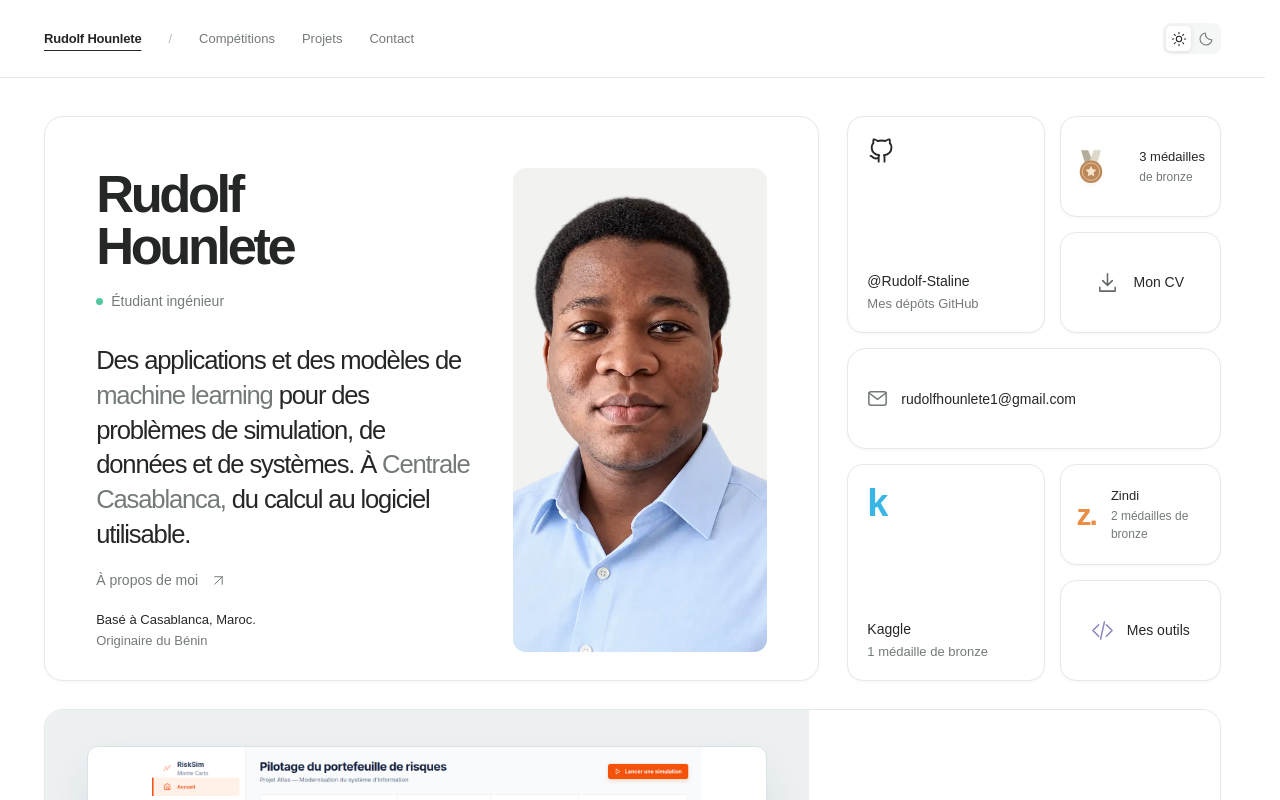
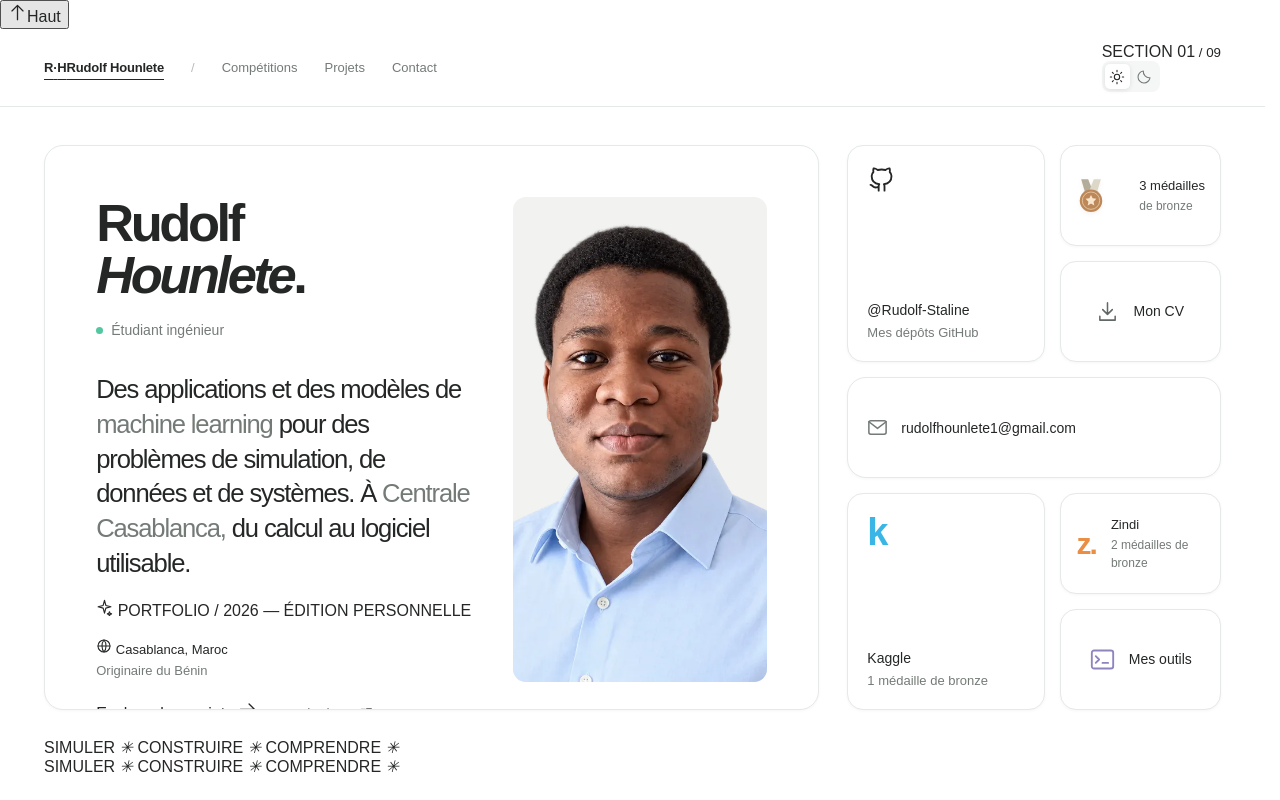
Before and after one commit to Rudolf-Staline/Portfolio, a React (Vite) app: page / in a window 1280 px wide. Shown: the top 800 px of the page. Built offline with nearby package versions, Linux system fonts and the light colour scheme.

Commit message:
Add kinetic editorial details, project iconography and active section cues

```diff
--- a/src/App.tsx
+++ b/src/App.tsx
@@ -9,6 +9,7 @@ import { projectStories } from './data/projectStories'
 import type { Project } from './data/types'
 import { ProjectGallery } from './features/projects/ProjectGallery'
 import { ProjectVisual, projectVisualKind } from './features/projects/ProjectVisual'
+import { IconMark, MotionEnhancer, type IconName } from './components/PortfolioMotion'
 
 const panels = [
   { id: 'accueil', label: 'Présentation' }, { id: 'liens', label: 'Liens & distinctions' },
@@ -25,6 +26,12 @@ const visibleProjects = projects.filter(project => !project.placeholder)
 const competitionProjects = competitions.map(entry => visibleProjects.find(project => project.index === entry.projectId)!)
 const softwareProjects = ['automl', '01', '02', '03', '05'].map(id => visibleProjects.find(project => project.index === id)!)
 const risksim = visibleProjects.find(project => project.index === 'risksim')!
+const projectMarks: Record<string, IconName> = {
+  neurogolf: 'grid', credit: 'shield', 'financial-stress': 'trend',
+  geoai: 'planet', automl: 'terminal', risksim: 'radar',
+  waxal: 'audio', '01': 'heart', '02': 'radar',
+  '03': 'chart', '05': 'audio',
+}
 
 function Icon({ name, size = 23 }: { name: 'arrow' | 'mail' | 'github' | 'code' | 'sun' | 'moon' | 'download'; size?: number }) {
   const paths = {
@@ -62,9 +69,9 @@ function ProjectArticle({ project }: { project: Project }) {
       <div className="expanded-stack">{project.stack.map(item => <span key={item}>{item}</span>)}</div>
       <div className="expanded-links">{project.links.code && <a className="solid-link" href={project.links.code} target="_blank" rel="noreferrer">Explorer le dépôt <Icon name="github" size={18}/><span className="sr-only"> (nouvel onglet)</span></a>}{project.evidence && <a className="inline-link" href={project.evidence.href} target="_blank" rel="noreferrer">{project.evidence.label} <Icon name="arrow" size={17}/><span className="sr-only"> (nouvel onglet)</span></a>}</div>
     </div></div>
-    <div className="expanded-copy"><header><span className="overline">{project.context} · {project.period}</span><Heading id={`title-${project.index}`}>{shortNames[project.index]}</Heading>{competition && <p className="expanded-ranking">{competition.medal && <Medal small/>}{competition.medal ? `Bronze · ${competition.platform}` : competition.result + ' · ' + competition.platform}{competition.projectId === 'neurogolf' && <span>220e / 2 963 équipes · top 7,4 %</span>}</p>}<p className="expanded-subtitle">{story.subtitle}</p></header>
+    <div className="expanded-copy"><header className="case-header"><div className="case-icon" aria-hidden="true"><IconMark name={projectMarks[project.index] ?? 'code'} size={26}/></div><span className="case-kicker">PROJET <span className="case-kicker-star">✳</span> {project.category}</span><span className="overline">{project.context} · {project.period}</span><Heading id={`title-${project.index}`}>{shortNames[project.index]}</Heading>{competition && <p className="expanded-ranking">{competition.medal && <Medal small/>}{competition.medal ? `Bronze · ${competition.platform}` : competition.result + ' · ' + competition.platform}{competition.projectId === 'neurogolf' && <span>220e / 2 963 équipes · top 7,4 %</span>}</p>}<p className="expanded-subtitle">{story.subtitle}</p></header>
       <div className="expanded-prose">{story.paragraphs.map(text => <p key={text}>{text}</p>)}</div>
-      <div className="expanded-summary"><div><h4>Approche technique</h4><p>{story.method}</p></div><div><h4>Ce qui a été réalisé</h4><p>{story.result}</p></div></div>
+      <div className="expanded-summary"><div><h4><IconMark name="flask" size={18}/> Approche technique</h4><p>{story.method}</p></div><div><h4><IconMark name="check" size={18}/> Ce qui a été réalisé</h4><p>{story.result}</p></div></div>
       {story.note && <p className="project-note">{story.note}</p>}
     </div>
   </article>
@@ -132,27 +139,28 @@ function App() {
   })
 
   return <div className="horizontal-site" data-theme={dark ? 'dark' : 'light'}>
-    <a className="skip-link" href="#main">Aller au contenu</a>
-    <header className="topbar"><nav className="top-links" aria-label="Navigation principale"><a href="#accueil" aria-current={active < 3 ? 'location' : undefined}>Rudolf Hounlete</a><span aria-hidden="true">/</span><a href="#competitions" aria-current={active === 3 ? 'location' : undefined}>Compétitions</a><a href="#projets" aria-current={active === 4 ? 'location' : undefined}>Projets</a><a href="#contact" aria-current={active === 8 ? 'location' : undefined}>Contact</a></nav><button type="button" className="theme-switch" onClick={changeTheme} aria-label={dark ? 'Activer le thème clair' : 'Activer le thème sombre'} title={dark ? 'Thème clair' : 'Thème sombre'}><span className={!dark ? 'chosen' : ''}><Icon name="sun" size={16}/></span><span className={dark ? 'chosen' : ''}><Icon name="moon" size={16}/></span></button></header>
+    <a className="skip-link" href="#main">Aller au contenu</a><MotionEnhancer/>
+    <header className="topbar"><nav className="top-links" aria-label="Navigation principale"><a href="#accueil" aria-current={active < 3 ? 'location' : undefined}><span className="brand-sigil">R<span>·</span>H</span><span className="brand-title">Rudolf Hounlete</span></a><span aria-hidden="true">/</span><a href="#competitions" aria-current={active === 3 ? 'location' : undefined}>Compétitions</a><a href="#projets" aria-current={active === 4 ? 'location' : undefined}>Projets</a><a href="#contact" aria-current={active === 8 ? 'location' : undefined}>Contact</a></nav><div className="header-end"><span className="chapter-counter"><span>SECTION</span> {String(active + 1).padStart(2, '0')}<small> / 09</small></span><button type="button" className="theme-switch" onClick={changeTheme} aria-label={dark ? 'Activer le thème clair' : 'Activer le thème sombre'} title={dark ? 'Thème clair' : 'Thème sombre'}><span className={!dark ? 'chosen' : ''}><Icon name="sun" size={16}/></span><span className={dark ? 'chosen' : ''}><Icon name="moon" size={16}/></span></button></div></header>
     <main className="horizontal-track" id="main" tabIndex={-1} aria-label="Portfolio de Rudolf Hounlete">
-      <section className="rail-panel profile-panel" id="accueil" aria-labelledby="profile-name"><article className="card intro-card"><div className="person-line"><img src="/portrait-rudolf.webp" alt="Portrait de Rudolf Hounlete" width="840" height="840" fetchPriority="high"/><div><h1 id="profile-name">Rudolf Hounlete</h1><p><span className="status-dot"/>Étudiant ingénieur</p></div></div><p className="intro-text">Des applications et des modèles de <span>machine learning</span> pour des problèmes de simulation, de données et de systèmes. À <span>Centrale Casablanca,</span> du calcul au logiciel utilisable.</p><a className="inline-link intro-more" href="#apropos">À propos de moi <Icon name="arrow" size={15}/></a><div className="location"><p>Basé à Casablanca, Maroc.</p><span>Originaire du Bénin</span></div><Globe/></article></section>
-      <section className="rail-panel links-panel" id="liens" aria-label="Liens et distinctions"><div className="social-grid">
-        <a className="card social-card github-card" href={contact.github} target="_blank" rel="noreferrer"><Icon name="github" size={28}/><div><strong>@Rudolf-Staline</strong><span>Mes dépôts GitHub</span></div><span className="card-corner"><Icon name="arrow" size={16}/></span><span className="sr-only"> (nouvel onglet)</span></a>
+      <section className="rail-panel profile-panel motion-in" id="accueil" aria-labelledby="profile-name"><article className="card intro-card"><div className="intro-edition"><IconMark name="spark" size={17}/> PORTFOLIO / 2026 <span>—</span> ÉDITION PERSONNELLE</div><div className="person-line"><img src="/portrait-rudolf.webp" alt="Portrait de Rudolf Hounlete" width="840" height="840" fetchPriority="high"/><div><h1 id="profile-name">Rudolf <em>Hounlete</em><span className="hero-period">.</span></h1><p><span className="status-dot"/>Étudiant ingénieur</p></div></div><p className="intro-text">Des applications et des modèles de <span>machine learning</span> pour des problèmes de simulation, de données et de systèmes. À <span>Centrale Casablanca,</span> du calcul au logiciel utilisable.</p><div className="intro-actions"><a className="intro-primary" href="#projets">Explorer les projets <IconMark name="arrow-right" size={19}/></a><a className="inline-link intro-more" href="#apropos">En savoir plus <IconMark name="external" size={16}/></a></div><div className="location"><p><IconMark name="globe" size={16}/> Casablanca, Maroc</p><span>Originaire du Bénin</span></div><Globe/></article></section>
+      <section className="rail-panel links-panel motion-in" id="liens" aria-label="Liens et distinctions"><div className="social-grid">
+        <a className="card social-card github-card icon-card" href={contact.github} target="_blank" rel="noreferrer"><div className="social-glyph"><Icon name="github" size={28}/></div><div><strong>@Rudolf-Staline</strong><span>Mes dépôts GitHub</span></div><span className="card-corner"><Icon name="arrow" size={16}/></span><span className="sr-only"> (nouvel onglet)</span></a>
         <a className="card social-card medal-card" href="#competitions"><Medal/><div><strong>3 médailles</strong><span>de bronze</span></div></a>
         <a className="card social-card cv-card" href={contact.cv ?? '/CV_Rudolf_HOUNLETE.pdf'} download><Icon name="download"/><strong>Mon CV</strong></a>
         <a className="card email-card" href={`mailto:${contact.email}`}><Icon name="mail"/><span>{contact.email}</span></a>
         <a className="card social-card kaggle-card" href="#competitions"><span className="brand-letter">k</span><div><strong>Kaggle</strong><span>1 médaille de bronze</span></div></a>
         <a className="card social-card zindi-card" href="#competitions"><span className="brand-letter">z.</span><div><strong>Zindi</strong><span>2 médailles de bronze</span></div></a>
-        <a className="card social-card skills-link" href="#competences"><Icon name="code"/><strong>Mes outils</strong></a>
+        <a className="card social-card skills-link icon-card" href="#competences"><IconMark name="terminal" size={27}/><strong>Mes outils</strong></a>
       </div></section>
-      <section className="rail-panel feature-panel" id="experience" aria-labelledby="risk-heading"><article className="card risk-card"><div className="risk-open"><div className="risk-image"><div className="risk-window"><div className="risk-window-bar"><span/><span/><span/><small>RiskSim</small></div><img src="/projects/risksim-dashboard.png" alt="Capture de l’interface RiskSim sur un scénario de démonstration" width="1440" height="1100" decoding="async"/></div><span className="risk-chip">Python + React</span></div><div className="risk-copy"><span className="overline">Logiciel · CHOUBEL · 2026</span><h2 id="risk-heading">RiskSim</h2><p>{projectStories.risksim.subtitle}</p><span className="tile-meta">Simulation Monte Carlo · Application Windows</span></div></div></article></section>
-      <section className="rail-panel expanded-risk-panel" aria-labelledby="title-risksim"><ProjectArticle project={risksim}/></section>
-      <section className="rail-panel collection-panel" id="competitions" aria-labelledby="competitions-heading"><div className="project-grid"><article className="card collection-intro"><div><span className="overline">Kaggle & Zindi</span><h2 id="competitions-heading">En compétition.</h2><p>Des grilles à transformer, des voix à transcrire, des données satellitaires incomplètes. À chaque participation, une autre façon d’aborder le machine learning.</p></div><div className="three-medals"><Medal/><Medal/><Medal/><span>3 médailles<br/>de bronze</span></div></article>{competitionProjects.map(item => <ProjectArticle key={item.index} project={item}/>)}</div></section>
-      <section className="rail-panel collection-panel" id="projets" aria-labelledby="projects-heading"><div className="project-grid"><article className="card collection-intro software-intro"><div><span className="overline">Logiciel & expérimentation</span><h2 id="projects-heading">Mes projets.</h2><p>Du notebook à l’interface, de la caméra à la maquette. Voici ce que j’ai construit et les questions que j’ai voulu explorer.</p></div><a className="inline-link" href="#competences">Les outils utilisés <Icon name="arrow" size={16}/></a></article>{softwareProjects.map(item => <ProjectArticle key={item.index} project={item}/>)}</div></section>
-      <section className="rail-panel about-panel" id="apropos" aria-labelledby="about-heading"><article className="card about-card"><span className="overline">À propos</span><h2 id="about-heading">Derrière les projets.</h2>{profile.about.map(text => <p key={text}>{text}</p>)}<div className="about-facts">{profile.facts.slice(0, 3).map(fact => <div key={fact.k}><span>{fact.k}</span><strong>{fact.v}</strong></div>)}</div><div className="expanded-stack">{profile.interests.map(item => <span key={item}>{item}</span>)}</div></article></section>
-      <section className="rail-panel education-panel" id="parcours" aria-labelledby="education-heading"><article className="card education-card"><span className="overline">Formation</span><h2 id="education-heading">Bénin → Maroc.</h2><div className="education-entries">{education.map(item => <div key={item.school + item.detail}><span className="education-date">{item.period || 'Formation scientifique'}</span><h3>{item.school}</h3><p>{item.detail}</p><span className="education-country">{item.location}</span></div>)}</div></article></section>
-      <section className="rail-panel expanded-skills-panel" id="competences" aria-labelledby="skills-heading"><article className="card expanded-skills-card"><header><span className="overline">Compétences</span><h2 id="skills-heading">Mes outils.</h2><p>{editorial.skillsIntro}</p></header><div className="expanded-skills-grid">{skills.map((group, i) => <section key={group.label}><h3>{group.label}</h3><p>{editorial.skillContexts[i]}</p><div className="expanded-stack">{group.items.map(item => <span key={item}>{item}</span>)}</div></section>)}</div></article></section>
-      <section className="rail-panel contact-panel" id="contact" aria-labelledby="contact-heading"><article className="card contact-card"><div className="contact-mark"><Icon name="mail" size={34}/></div><div><span className="overline">Contact</span><h2 id="contact-heading">On en parle ?</h2><p>Une question sur un projet, une expérience à comparer ou une idée à développer ensemble ?</p><a className="contact-address" href={`mailto:${contact.email}`}>{contact.email} <Icon name="arrow" size={18}/></a></div><div className="contact-bottom"><a href={contact.github} target="_blank" rel="noreferrer">GitHub <Icon name="arrow" size={15}/><span className="sr-only"> (nouvel onglet)</span></a><a href={contact.cv ?? '/CV_Rudolf_HOUNLETE.pdf'} download>Télécharger mon CV <Icon name="download" size={15}/></a></div></article></section>
+      <div className="kinetic-divider motion-in" aria-hidden="true"><div className="kinetic-loop"><span>SIMULER <i>✳</i> CONSTRUIRE <i>✳</i> COMPRENDRE <i>✳</i> SIMULER <i>✳</i> CONSTRUIRE <i>✳</i> COMPRENDRE <i>✳</i></span></div></div>
+      <section className="rail-panel feature-panel motion-in" id="experience" aria-labelledby="risk-heading"><article className="card risk-card"><div className="risk-open"><div className="risk-image"><div className="risk-window"><div className="risk-window-bar"><span/><span/><span/><small>RiskSim</small></div><img src="/projects/risksim-dashboard.png" alt="Capture de l’interface RiskSim sur un scénario de démonstration" width="1440" height="1100" decoding="async"/></div><span className="risk-chip">Python + React</span></div><div className="risk-copy"><span className="overline">Logiciel · CHOUBEL · 2026</span><h2 id="risk-heading">RiskSim</h2><p>{projectStories.risksim.subtitle}</p><span className="tile-meta">Simulation Monte Carlo · Application Windows</span><div className="risk-keywords"><span><IconMark name="chart" size={16}/> P50 / P80 / P90</span><span><IconMark name="layers" size={16}/> Comparaison de scénarios</span></div><a className="risk-case-link" href="#projet/risksim">Découvrir le cas d’étude <IconMark name="arrow-right" size={19}/></a></div></div></article></section>
+      <section className="rail-panel expanded-risk-panel motion-in" aria-labelledby="title-risksim"><ProjectArticle project={risksim}/></section>
+      <section className="rail-panel collection-panel" id="competitions" aria-labelledby="competitions-heading"><div className="project-grid"><article className="card collection-intro motion-in"><div className="section-emblem"><IconMark name="award" size={33}/><span>01 / DISTINCTIONS</span></div><div><span className="overline">Kaggle & Zindi</span><h2 id="competitions-heading">En compétition.</h2><p>Des grilles à transformer, des voix à transcrire, des données satellitaires incomplètes. À chaque participation, une autre façon d’aborder le machine learning.</p></div><div className="three-medals"><Medal/><Medal/><Medal/><span>3 médailles<br/>de bronze</span><IconMark name="spark" size={25}/></div></article>{competitionProjects.map(item => <ProjectArticle key={item.index} project={item}/>)}</div></section>
+      <section className="rail-panel collection-panel" id="projets" aria-labelledby="projects-heading"><div className="project-grid"><article className="card collection-intro software-intro motion-in"><div className="section-emblem"><IconMark name="code" size={33}/><span>02 / RÉALISATIONS</span></div><div><span className="overline">Logiciel & expérimentation</span><h2 id="projects-heading">Mes projets.</h2><p>Du notebook à l’interface, de la caméra à la maquette. Voici ce que j’ai construit et les questions que j’ai voulu explorer.</p></div><a className="inline-link" href="#competences">Les outils utilisés <Icon name="arrow" size={16}/></a></article>{softwareProjects.map(item => <ProjectArticle key={item.index} project={item}/>)}</div></section>
+      <section className="rail-panel about-panel motion-in" id="apropos" aria-labelledby="about-heading"><article className="card about-card"><div className="section-emblem"><IconMark name="compass" size={29}/><span>03 / PROFIL</span></div><span className="overline">À propos</span><h2 id="about-heading">Derrière les projets.</h2>{profile.about.map(text => <p key={text}>{text}</p>)}<div className="about-facts">{profile.facts.slice(0, 3).map(fact => <div key={fact.k}><span>{fact.k}</span><strong>{fact.v}</strong></div>)}</div><div className="expanded-stack">{profile.interests.map(item => <span key={item}>{item}</span>)}</div></article></section>
+      <section className="rail-panel education-panel motion-in" id="parcours" aria-labelledby="education-heading"><article className="card education-card"><div className="section-emblem"><IconMark name="school" size={29}/><span>04 / PARCOURS</span></div><span className="overline">Formation</span><h2 id="education-heading">Bénin → Maroc.</h2><div className="education-entries">{education.map(item => <div key={item.school + item.detail}><span className="education-date">{item.period || 'Formation scientifique'}</span><h3>{item.school}</h3><p>{item.detail}</p><span className="education-country">{item.location}</span></div>)}</div></article></section>
+      <section className="rail-panel expanded-skills-panel motion-in" id="competences" aria-labelledby="skills-heading"><article className="card expanded-skills-card"><header><div className="section-emblem"><IconMark name="layers" size={29}/><span>05 / BOÎTE À OUTILS</span></div><span className="overline">Compétences</span><h2 id="skills-heading">Mes outils.</h2><p>{editorial.skillsIntro}</p></header><div className="expanded-skills-grid">{skills.map((group, i) => <section key={group.label}><div className="skill-icon"><IconMark name={(['code', 'chart', 'flask', 'terminal'] as IconName[])[i % 4]} size={22}/></div><h3>{group.label}</h3><p>{editorial.skillContexts[i]}</p><div className="expanded-stack">{group.items.map(item => <span key={item}>{item}</span>)}</div></section>)}</div></article></section>
+      <section className="rail-panel contact-panel motion-in" id="contact" aria-labelledby="contact-heading"><article className="card contact-card"><div className="contact-mark"><IconMark name="mail" size={38}/></div><div><span className="overline">Contact</span><h2 id="contact-heading">Un projet commence <em>par une conversation.</em></h2><p>Une question sur un projet, une expérience à comparer ou une idée à développer ensemble ?</p><a className="contact-address" href={`mailto:${contact.email}`}>{contact.email} <Icon name="arrow" size={18}/></a></div><div className="contact-bottom"><a href={contact.github} target="_blank" rel="noreferrer">GitHub <Icon name="arrow" size={15}/><span className="sr-only"> (nouvel onglet)</span></a><a href={contact.cv ?? '/CV_Rudolf_HOUNLETE.pdf'} download>Télécharger mon CV <Icon name="download" size={15}/></a></div></article></section>
     </main>
     <footer className="rail-footer"><p>© 2026 Rudolf Hounlete</p><a className="inline-link" href="#accueil">Retour en haut ↑</a></footer>
 
```
